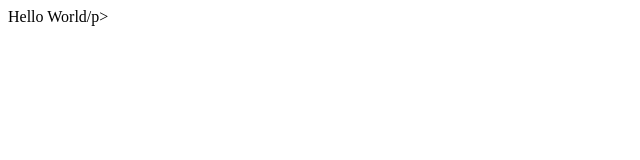
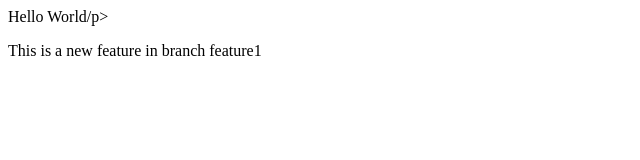
Before and after one commit to PBasistha/LocalRepo, a plain HTML site: page index.html in a window 1280 px wide. Shown: the whole page, without its empty margins (0-640 px from the left). Drawn offline with Linux system fonts and the light colour scheme.

Commit message:
add new branch

```diff
--- a/index.html
+++ b/index.html
@@ -1 +1,2 @@
 <p>Hello World/p>
+<p> This is a new feature in branch feature1</p>
```
